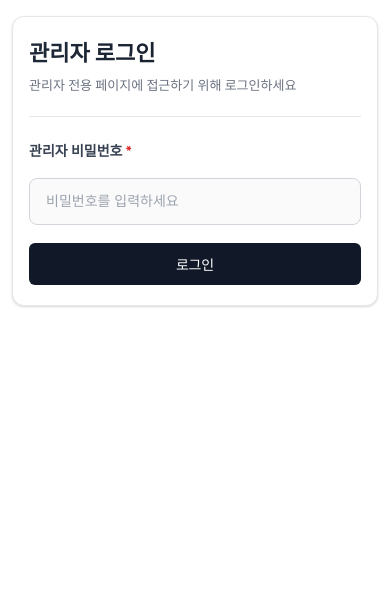
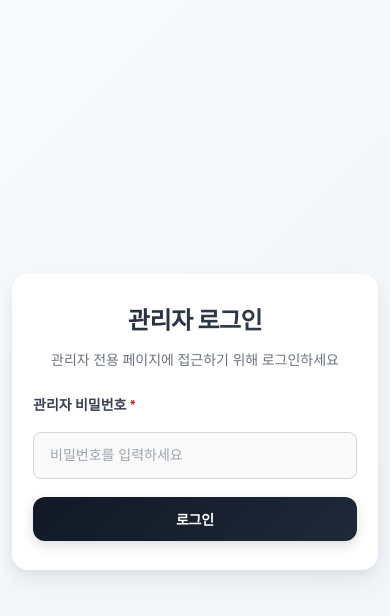
Before and after one commit to qkrwoghd04/TechView, a Next.js app in the folder frontend/: page /admin/login in a window 390 px wide. Shown: the top 616 px of the page. Built offline with nearby package versions, Linux system fonts and the light colour scheme.

Commit message:
fix: 어드민 로그인 화면 요소 화면 중앙에 위치하도록 수정

```diff
--- a/frontend/src/app/admin/login/page.module.css
+++ b/frontend/src/app/admin/login/page.module.css
@@ -1,42 +1,49 @@
 .form {
   display: flex;
   flex-direction: column;
-  gap: 20px;
-  margin-top: 4px;
+  gap: 24px;
 }
 
 .submitButton {
   width: 100%;
-  padding: 12px 20px;
-  background: #111827;
+  padding: 16px 20px;
+  background: linear-gradient(135deg, #111827 0%, #1f2937 100%);
   color: white;
   border: none;
-  border-radius: 6px;
-  font-size: 15px;
-  font-weight: 500;
+  border-radius: 12px;
+  font-size: 16px;
+  font-weight: 600;
   cursor: pointer;
-  transition: all 0.15s ease;
-  min-height: 44px;
+  transition: all 0.3s cubic-bezier(0.4, 0, 0.2, 1);
+  min-height: 52px;
   letter-spacing: -0.01em;
+  box-shadow: 0 4px 12px rgba(17, 24, 39, 0.15);
+  position: relative;
+  overflow: hidden;
 }
 
 .submitButton:hover:not(:disabled) {
-  background: #1f2937;
+  background: linear-gradient(135deg, #1f2937 0%, #374151 100%);
+  transform: translateY(-2px);
+  box-shadow: 0 8px 25px rgba(17, 24, 39, 0.25);
 }
 
 .submitButton:active:not(:disabled) {
-  background: #0f172a;
+  transform: translateY(0);
 }
 
 .submitButton:disabled {
-  background: #d1d5db;
-  color: #9ca3af;
+  background: #e5e7eb !important;
+  color: #9ca3af !important;
   cursor: not-allowed;
+  transform: none !important;
+  box-shadow: none !important;
 }
 
 .submitButton.loading {
-  background: #6b7280;
-  color: #e5e7eb;
+  background: linear-gradient(135deg, #6b7280 0%, #9ca3af 100%);
+  color: #f3f4f6;
+  cursor: not-allowed;
 }
 
 .submitButton.loading::after {
@@ -44,13 +51,13 @@
   position: absolute;
   top: 50%;
   left: 50%;
-  width: 14px;
-  height: 14px;
-  margin: -7px 0 0 -7px;
+  width: 16px;
+  height: 16px;
+  margin: -8px 0 0 -8px;
   border: 2px solid transparent;
   border-top: 2px solid currentColor;
   border-radius: 50%;
-  animation: spin 0.8s linear infinite;
+  animation: spin 1s linear infinite;
 }
 
 @keyframes spin {
@@ -65,14 +72,32 @@
 }
 
 /* 반응형 */
+@media (max-width: 768px) {
+  .form {
+    gap: 20px;
+  }
+
+  .submitButton {
+    padding: 14px 18px;
+    font-size: 15px;
+    min-height: 48px;
+  }
+}
+
 @media (max-width: 480px) {
   .form {
     gap: 18px;
   }
 
   .submitButton {
-    padding: 11px 18px;
+    padding: 12px 16px;
     font-size: 14px;
-    min-height: 42px;
+    min-height: 44px;
+  }
+
+  .submitButton.loading::after {
+    width: 14px;
+    height: 14px;
+    margin: -7px 0 0 -7px;
   }
 }
--- a/frontend/src/app/admin/questions/_components/FormContainer.module.css
+++ b/frontend/src/app/admin/questions/_components/FormContainer.module.css
@@ -1,40 +1,46 @@
 .container {
-  max-width: 800px;
-  margin: 0 auto;
+  display: flex;
+  align-items: center;
+  justify-content: center;
+  min-height: 100vh;
   padding: 32px;
-  min-height: calc(100vh - 72px);
+  background: linear-gradient(135deg, #f8fafc 0%, #f1f5f9 100%);
 }
 
 .card {
   background: white;
-  border-radius: 12px;
-  padding: 32px;
-  box-shadow: 0 1px 3px 0 rgba(0, 0, 0, 0.1), 0 1px 2px 0 rgba(0, 0, 0, 0.06);
-  border: 1px solid #e5e7eb;
+  border-radius: 16px;
+  padding: 40px;
+  box-shadow: 0 10px 25px rgba(0, 0, 0, 0.08), 0 4px 10px rgba(0, 0, 0, 0.04);
+  border: 1px solid rgba(255, 255, 255, 0.18);
+  backdrop-filter: blur(10px);
+  width: 100%;
+  max-width: 480px;
 }
 
 .header {
   margin-bottom: 32px;
-  padding-bottom: 24px;
-  border-bottom: 1px solid #e5e7eb;
+  text-align: center;
 }
 
 .title {
-  font-size: 28px;
-  font-weight: 700;
+  font-size: 32px;
+  font-weight: 800;
   color: #111827;
-  margin: 0 0 8px 0;
-  background: linear-gradient(135deg, #1f2937, #111827);
+  margin: 0 0 12px 0;
+  background: linear-gradient(135deg, #1f2937, #374151);
   background-clip: text;
   -webkit-background-clip: text;
   -webkit-text-fill-color: transparent;
+  letter-spacing: -0.02em;
 }
 
 .subtitle {
   font-size: 16px;
   color: #6b7280;
   margin: 0;
-  line-height: 1.5;
+  line-height: 1.6;
+  font-weight: 400;
 }
 
 .loadingContainer {
@@ -71,21 +77,21 @@
   }
 
   .card {
-    padding: 24px 20px;
+    padding: 32px 24px;
+    max-width: 100%;
   }
 
   .header {
     margin-bottom: 24px;
-    padding-bottom: 20px;
   }
 
   .title {
-    font-size: 24px;
-    margin-bottom: 6px;
+    font-size: 28px;
+    margin-bottom: 10px;
   }
 
   .subtitle {
-    font-size: 14px;
+    font-size: 15px;
   }
 }
 
@@ -95,14 +101,14 @@
   }
 
   .card {
-    padding: 20px 16px;
+    padding: 28px 20px;
   }
 
   .title {
-    font-size: 22px;
+    font-size: 24px;
   }
 
   .subtitle {
-    font-size: 13px;
+    font-size: 14px;
   }
 }
```
